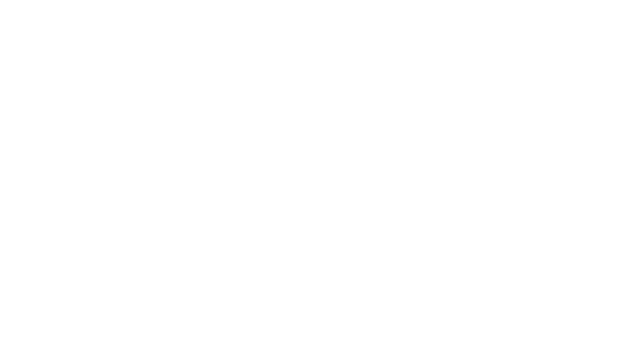
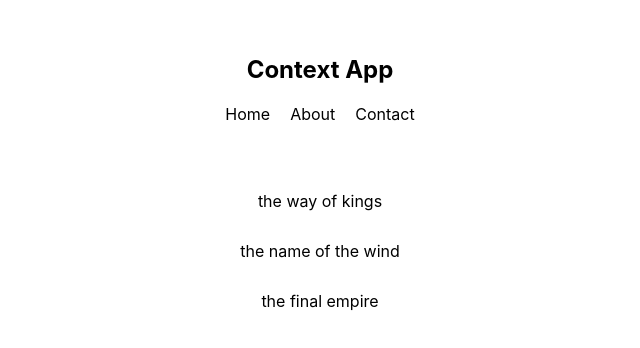
Before and after one commit to lucasmoc47/context_app, a React (Create React App) app: page / in a window 1280 px wide. Shown: the top 348 px of the page, without its empty margins (320-960 px from the left). Built offline with nearby package versions, Linux system fonts and the light colour scheme.

Commit message:
Setting up

```diff
--- a/src/App.css
+++ b/src/App.css
@@ -1,38 +1,41 @@
-.App {
-  text-align: center;
+body {
+	margin: 0;
+	font-family: -apple-system, BlinkMacSystemFont, 'Segoe UI', Roboto, Oxygen, Ubuntu, Cantarell, 'Open Sans', 'Helvetica Neue', sans-serif;
+	-webkit-font-smoothing: antialiased;
+	-moz-osx-font-smoothing: grayscale;
 }
 
-.App-logo {
-  height: 40vmin;
-  pointer-events: none;
+.App {
+	max-width: 400px;
+	margin: 30px auto;
+	text-align: center;
 }
 
-@media (prefers-reduced-motion: no-preference) {
-  .App-logo {
-    animation: App-logo-spin infinite 20s linear;
-  }
+nav {
+	padding: 5px;
 }
 
-.App-header {
-  background-color: #282c34;
-  min-height: 100vh;
-  display: flex;
-  flex-direction: column;
-  align-items: center;
-  justify-content: center;
-  font-size: calc(10px + 2vmin);
-  color: white;
+nav ul {
+	padding: 0;
 }
 
-.App-link {
-  color: #61dafb;
+nav ul li {
+	display: inline-block;
+	margin: 0 10px;
 }
 
-@keyframes App-logo-spin {
-  from {
-    transform: rotate(0deg);
-  }
-  to {
-    transform: rotate(360deg);
-  }
+.book-list {
+	padding: 20px;
+	margin-bottom: 20px;
 }
+
+.book-list ul {
+	padding: 0;
+	list-style-type: none;
+}
+
+.book-list li {
+	padding: 10px;
+	margin: 10px auto;
+	border-radius: 10px;
+}
--- a/src/App.js
+++ b/src/App.js
@@ -1,10 +1,14 @@
 import React from 'react';
 import './App.css';
+
+import Navbar from './components/Navbar'
+import BookList from './components/BookList'
 
 function App() {
 	return (
 		<div className="App">
-
+			<Navbar />
+			<BookList />
 		</div>
 	);
 }
--- /dev/null
+++ b/src/components/BookList.js
@@ -0,0 +1,15 @@
+import React, { Component } from 'react';
+
+export default class BookList extends Component {
+	render() {
+		return (
+			<div className="book-list">
+				<ul>
+					<li>the way of kings</li>
+					<li>the name of the wind</li>
+					<li>the final empire</li>
+				</ul>
+			</div>
+		)
+	}
+}
--- /dev/null
+++ b/src/components/Navbar.js
@@ -0,0 +1,16 @@
+import React, { Component } from 'react';
+
+export default class Navbar extends Component {
+  render() {
+	return (
+		<nav>
+			<h1>Context App</h1>
+			<ul>
+				<li>Home</li>
+				<li>About</li>
+				<li>Contact</li>
+			</ul>
+		</nav>
+	)
+  }
+}
```
